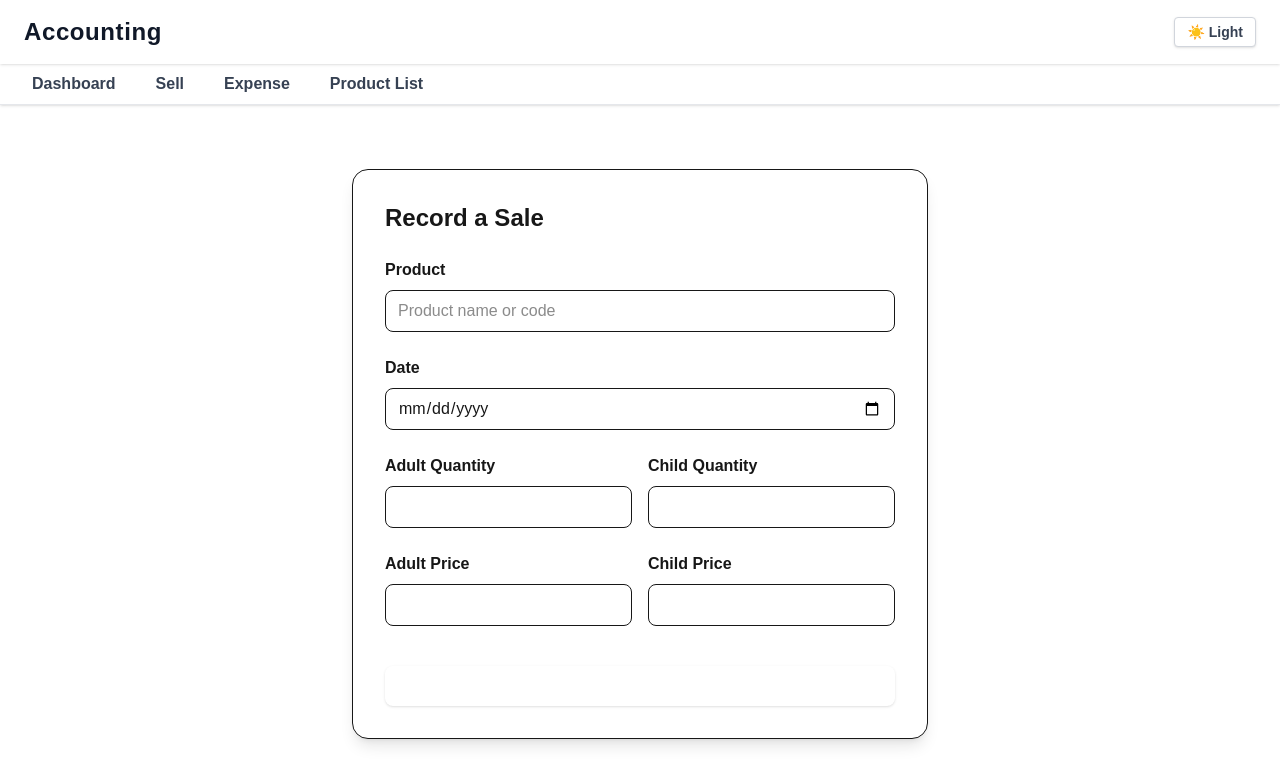
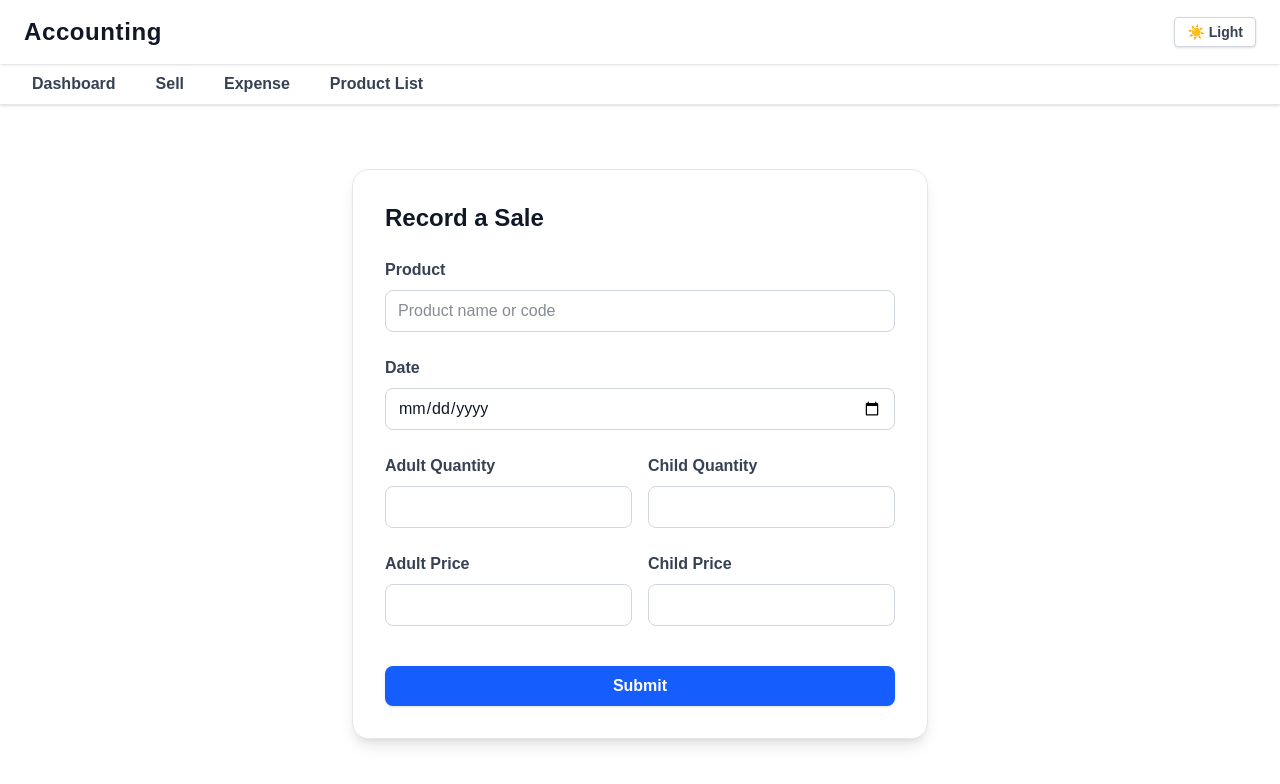
Before and after one commit to majidorc/travel-accounting, a Next.js app: page /sell in a window 1280 px wide. Shown: the top 784 px of the page. Built offline with nearby package versions, Linux system fonts and the light colour scheme.

Commit message:
fix: reset all forms and product list to default Tailwind styles, ensure dark/light mode works everywhere

```diff
--- a/app/expense/page.tsx
+++ b/app/expense/page.tsx
@@ -1,25 +1,25 @@
 export default function ExpensePage() {
   return (
-    <div className="max-w-xl mx-auto mt-10 bg-white rounded-2xl shadow-lg p-8 border border-lushGreen/20">
-      <h2 className="text-2xl font-bold text-lushGreen mb-6">Record an Expense</h2>
+    <div className="max-w-xl mx-auto mt-10 bg-white dark:bg-gray-800 rounded-2xl shadow-lg p-8 border border-gray-200 dark:border-gray-700">
+      <h2 className="text-2xl font-bold text-gray-900 dark:text-white mb-6">Record an Expense</h2>
       <form className="flex flex-col gap-6">
         <label className="flex flex-col gap-2">
-          <span className="font-semibold text-lushGreen">Date</span>
-          <input type="date" className="border border-lushGreen/30 rounded-lg px-3 py-2 focus:outline-none focus:ring-2 focus:ring-lushGreen/40" required />
+          <span className="font-semibold text-gray-700 dark:text-gray-200">Date</span>
+          <input type="date" className="border border-gray-300 dark:border-gray-600 rounded-lg px-3 py-2 bg-white dark:bg-gray-900 text-gray-900 dark:text-white focus:outline-none focus:ring-2 focus:ring-blue-400" required />
         </label>
         <label className="flex flex-col gap-2">
-          <span className="font-semibold text-lushGreen">Category</span>
-          <input type="text" className="border border-lushGreen/30 rounded-lg px-3 py-2 focus:outline-none focus:ring-2 focus:ring-lushGreen/40" placeholder="Expense category" required />
+          <span className="font-semibold text-gray-700 dark:text-gray-200">Category</span>
+          <input type="text" className="border border-gray-300 dark:border-gray-600 rounded-lg px-3 py-2 bg-white dark:bg-gray-900 text-gray-900 dark:text-white focus:outline-none focus:ring-2 focus:ring-blue-400" placeholder="Expense category" required />
         </label>
         <label className="flex flex-col gap-2">
-          <span className="font-semibold text-lushGreen">Amount</span>
-          <input type="number" min="0" step="0.01" className="border border-lushGreen/30 rounded-lg px-3 py-2 focus:outline-none focus:ring-2 focus:ring-lushGreen/40" required />
+          <span className="font-semibold text-gray-700 dark:text-gray-200">Amount</span>
+          <input type="number" min="0" step="0.01" className="border border-gray-300 dark:border-gray-600 rounded-lg px-3 py-2 bg-white dark:bg-gray-900 text-gray-900 dark:text-white focus:outline-none focus:ring-2 focus:ring-blue-400" required />
         </label>
         <label className="flex flex-col gap-2">
-          <span className="font-semibold text-lushGreen">Description</span>
-          <textarea className="border border-lushGreen/30 rounded-lg px-3 py-2 focus:outline-none focus:ring-2 focus:ring-lushGreen/40" placeholder="Expense details" rows={2} />
+          <span className="font-semibold text-gray-700 dark:text-gray-200">Description</span>
+          <textarea className="border border-gray-300 dark:border-gray-600 rounded-lg px-3 py-2 bg-white dark:bg-gray-900 text-gray-900 dark:text-white focus:outline-none focus:ring-2 focus:ring-blue-400" placeholder="Expense details" rows={2} />
         </label>
-        <button type="submit" className="mt-4 bg-lushGreen hover:bg-naturalGreen text-white font-bold py-2 px-6 rounded-lg shadow transition-colors">Submit</button>
+        <button type="submit" className="mt-4 bg-blue-600 hover:bg-blue-700 text-white font-bold py-2 px-6 rounded-lg shadow transition-colors">Submit</button>
       </form>
     </div>
   );
--- a/app/products/page.tsx
+++ b/app/products/page.tsx
@@ -18,28 +18,28 @@ const sampleProducts: Record<string, string>[] = [
 
 export default function ProductsPage() {
   return (
-    <div className="max-w-6xl mx-auto mt-10 bg-white rounded-2xl shadow-lg p-8 border border-tropicalBlue/20">
+    <div className="max-w-6xl mx-auto mt-10 bg-white dark:bg-gray-800 rounded-2xl shadow-lg p-8 border border-gray-200 dark:border-gray-700">
       <div className="flex flex-col sm:flex-row justify-between items-center mb-6 gap-4">
-        <h2 className="text-2xl font-bold text-tropicalBlue">Product List</h2>
+        <h2 className="text-2xl font-bold text-gray-900 dark:text-white">Product List</h2>
         <div className="flex gap-2">
-          <button className="bg-brightYellow hover:bg-goldenYellow text-deepBlue font-bold py-2 px-6 rounded-lg shadow transition-colors">Import</button>
-          <button className="bg-tropicalBlue hover:bg-deepBlue text-white font-bold py-2 px-6 rounded-lg shadow transition-colors">Export</button>
+          <button className="bg-blue-600 hover:bg-blue-700 text-white font-bold py-2 px-6 rounded-lg shadow transition-colors">Import</button>
+          <button className="bg-gray-700 hover:bg-gray-900 text-white font-bold py-2 px-6 rounded-lg shadow transition-colors">Export</button>
         </div>
       </div>
       <div className="overflow-x-auto">
         <table className="min-w-full border rounded-lg text-sm">
-          <thead className="bg-tropicalBlue text-white sticky top-[120px] z-10">
+          <thead className="bg-gray-100 dark:bg-gray-900 text-gray-900 dark:text-white sticky top-[120px] z-10">
             <tr>
               {columns.map(col => (
-                <th key={col} className="px-4 py-3 text-left font-semibold whitespace-nowrap border-b border-white/20">{col}</th>
+                <th key={col} className="px-4 py-3 text-left font-semibold whitespace-nowrap border-b border-gray-200 dark:border-gray-700">{col}</th>
               ))}
             </tr>
           </thead>
           <tbody>
             {sampleProducts.map((row, idx) => (
-              <tr key={idx} className="even:bg-cream odd:bg-beige hover:bg-tropicalBlue/10 transition-colors">
+              <tr key={idx} className="even:bg-gray-50 odd:bg-white dark:even:bg-gray-800 dark:odd:bg-gray-900 hover:bg-blue-50 dark:hover:bg-gray-700 transition-colors">
                 {columns.map(col => (
-                  <td key={col} className="px-4 py-3 whitespace-nowrap border-b border-tropicalBlue/10">{row[col]}</td>
+                  <td key={col} className="px-4 py-3 whitespace-nowrap border-b border-gray-100 dark:border-gray-800">{row[col]}</td>
                 ))}
               </tr>
             ))}
--- a/app/sell/page.tsx
+++ b/app/sell/page.tsx
@@ -1,37 +1,37 @@
 export default function SellPage() {
   return (
-    <div className="max-w-xl mx-auto mt-10 bg-white rounded-2xl shadow-lg p-8 border border-tropicalBlue/20">
-      <h2 className="text-2xl font-bold text-tropicalBlue mb-6">Record a Sale</h2>
+    <div className="max-w-xl mx-auto mt-10 bg-white dark:bg-gray-800 rounded-2xl shadow-lg p-8 border border-gray-200 dark:border-gray-700">
+      <h2 className="text-2xl font-bold text-gray-900 dark:text-white mb-6">Record a Sale</h2>
       <form className="flex flex-col gap-6">
         <label className="flex flex-col gap-2">
-          <span className="font-semibold text-tropicalBlue">Product</span>
-          <input type="text" className="border border-tropicalBlue/30 rounded-lg px-3 py-2 focus:outline-none focus:ring-2 focus:ring-tropicalBlue/40" placeholder="Product name or code" required />
+          <span className="font-semibold text-gray-700 dark:text-gray-200">Product</span>
+          <input type="text" className="border border-gray-300 dark:border-gray-600 rounded-lg px-3 py-2 bg-white dark:bg-gray-900 text-gray-900 dark:text-white focus:outline-none focus:ring-2 focus:ring-blue-400" placeholder="Product name or code" required />
         </label>
         <label className="flex flex-col gap-2">
-          <span className="font-semibold text-tropicalBlue">Date</span>
-          <input type="date" className="border border-tropicalBlue/30 rounded-lg px-3 py-2 focus:outline-none focus:ring-2 focus:ring-tropicalBlue/40" required />
+          <span className="font-semibold text-gray-700 dark:text-gray-200">Date</span>
+          <input type="date" className="border border-gray-300 dark:border-gray-600 rounded-lg px-3 py-2 bg-white dark:bg-gray-900 text-gray-900 dark:text-white focus:outline-none focus:ring-2 focus:ring-blue-400" required />
         </label>
         <div className="flex flex-col sm:flex-row gap-4">
           <label className="flex flex-col gap-2 flex-1">
-            <span className="font-semibold text-tropicalBlue">Adult Quantity</span>
-            <input type="number" min="0" className="border border-tropicalBlue/30 rounded-lg px-3 py-2 focus:outline-none focus:ring-2 focus:ring-tropicalBlue/40" required />
+            <span className="font-semibold text-gray-700 dark:text-gray-200">Adult Quantity</span>
+            <input type="number" min="0" className="border border-gray-300 dark:border-gray-600 rounded-lg px-3 py-2 bg-white dark:bg-gray-900 text-gray-900 dark:text-white focus:outline-none focus:ring-2 focus:ring-blue-400" required />
           </label>
           <label className="flex flex-col gap-2 flex-1">
-            <span className="font-semibold text-tropicalBlue">Child Quantity</span>
-            <input type="number" min="0" className="border border-tropicalBlue/30 rounded-lg px-3 py-2 focus:outline-none focus:ring-2 focus:ring-tropicalBlue/40" required />
+            <span className="font-semibold text-gray-700 dark:text-gray-200">Child Quantity</span>
+            <input type="number" min="0" className="border border-gray-300 dark:border-gray-600 rounded-lg px-3 py-2 bg-white dark:bg-gray-900 text-gray-900 dark:text-white focus:outline-none focus:ring-2 focus:ring-blue-400" required />
           </label>
         </div>
         <div className="flex flex-col sm:flex-row gap-4">
           <label className="flex flex-col gap-2 flex-1">
-            <span className="font-semibold text-tropicalBlue">Adult Price</span>
-            <input type="number" min="0" step="0.01" className="border border-tropicalBlue/30 rounded-lg px-3 py-2 focus:outline-none focus:ring-2 focus:ring-tropicalBlue/40" required />
+            <span className="font-semibold text-gray-700 dark:text-gray-200">Adult Price</span>
+            <input type="number" min="0" step="0.01" className="border border-gray-300 dark:border-gray-600 rounded-lg px-3 py-2 bg-white dark:bg-gray-900 text-gray-900 dark:text-white focus:outline-none focus:ring-2 focus:ring-blue-400" required />
           </label>
           <label className="flex flex-col gap-2 flex-1">
-            <span className="font-semibold text-tropicalBlue">Child Price</span>
-            <input type="number" min="0" step="0.01" className="border border-tropicalBlue/30 rounded-lg px-3 py-2 focus:outline-none focus:ring-2 focus:ring-tropicalBlue/40" required />
+            <span className="font-semibold text-gray-700 dark:text-gray-200">Child Price</span>
+            <input type="number" min="0" step="0.01" className="border border-gray-300 dark:border-gray-600 rounded-lg px-3 py-2 bg-white dark:bg-gray-900 text-gray-900 dark:text-white focus:outline-none focus:ring-2 focus:ring-blue-400" required />
           </label>
         </div>
-        <button type="submit" className="mt-4 bg-tropicalBlue hover:bg-deepBlue text-white font-bold py-2 px-6 rounded-lg shadow transition-colors">Submit</button>
+        <button type="submit" className="mt-4 bg-blue-600 hover:bg-blue-700 text-white font-bold py-2 px-6 rounded-lg shadow transition-colors">Submit</button>
       </form>
     </div>
   );
```
